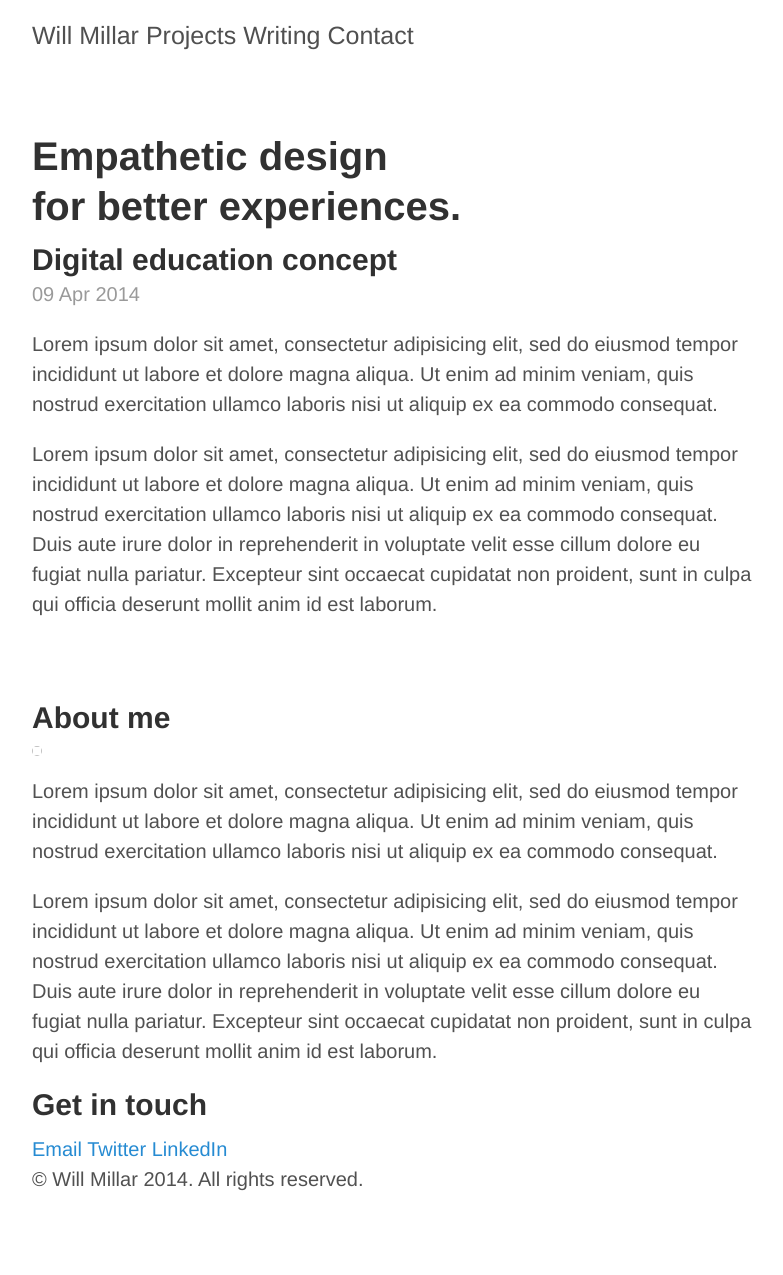
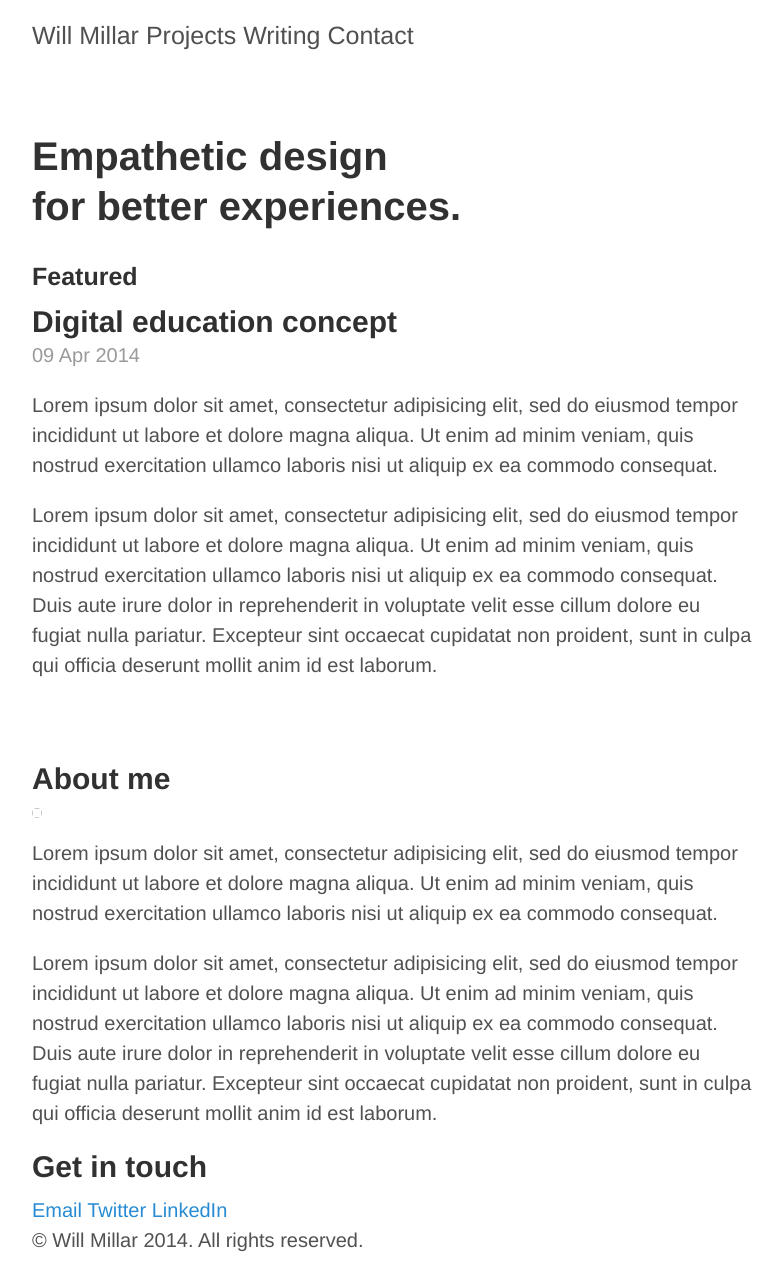
Before and after one commit to willmillar/willmillar.github.io, a Jekyll site: the page built from index.html, in a window 1280 px wide. Shown: the whole page, without its empty margins (248-1031 px from the left). Built offline with Jekyll 4.4.1, drawn with Linux system fonts in a browser that asks for light colours; Markdown is read by kramdown in place of the engine named in the settings; the list of posts is cut into pages by our own code; before the commit the page ends 1214 px from its top, so only the background shows below that.

Commit message:
Updating logic to display a "Featured" post

```diff
--- a/index.html
+++ b/index.html
@@ -5,9 +5,11 @@ title: Home
 
 <h1>Empathetic design</br>for better experiences.</h1>
 
+<h3>Featured</h3>
+
 <div class="posts">
 
-  {% for post in site.categories.projects %}
+  {% for post in site.categories.featured %}
 
   <div class="post">
 
```
Also changed, not shown: _posts/2014-04-09-gather.md (+1 -1 lines), 10 other files.
